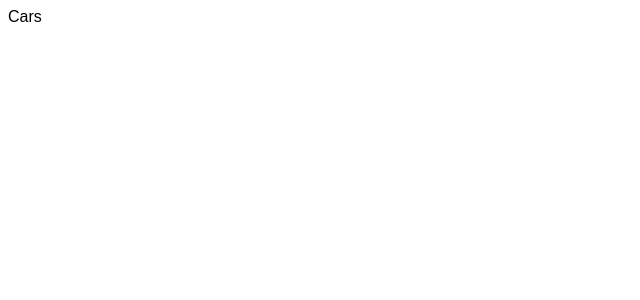
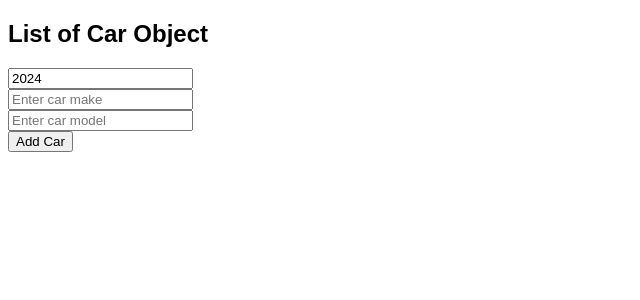
Before and after one commit to JL-Agbalo/bro_code_tutorial, a React (Vite) app: page / in a window 1280 px wide. Shown: the top 300 px of the page, without its empty margins (0-640 px from the left). Built offline with nearby package versions, Linux system fonts and the light colour scheme.

Commit message:
Adding Remove state

```diff
--- a/src/Cars.jsx
+++ b/src/Cars.jsx
@@ -8,18 +8,47 @@
     const [carModel, setCarModel] = useState("");
 
     function handleAddCar(){
+        const newCar = {
+            year: carYear,
+            make: carMake,
+            model: carModel}
 
+            setCars(c => [...c, newCar])
+            setCarYear(new Date().getFullYear());
+            setCarMake("")
+            setCarModel("")
     }
 
     function handleRemoveCar(index){
-
+        setCars(c => c.pushfilter((_, i) => i !== index)); // if naka _ is hindi ginagamit, _ to ignote this parameter
     }
 
     function handleYearChange(){
+        setCarYear(event.target.value);
+    }
+
+    function handleMakeChange(){
+        setCarMake(event.target.value);
+
+    }
+    function handleModelChange(){
+        setCarModel(event.target.value);
 
     }
   return (
-    <div>Cars</div>
+    <div>
+        <h2>List of Car Object</h2>
+        <ul>
+            {cars.map((car, index) =>
+            <li key={index} onClick={() => handleRemoveCar(index)}>
+                {car.year} {car.make} {car.model}
+            </li>)}
+        </ul>
+        <input type="number" value ={carYear} onChange={handleYearChange}/><br></br>
+        <input type="text" value ={carMake} onChange={handleMakeChange} placeholder='Enter car make'/><br></br>
+        <input type="text" value ={carModel} onChange={handleModelChange} placeholder='Enter car model'/><br></br>
+        <button onClick={handleAddCar}>Add Car</button>
+    </div>
   )
 }
 
```
